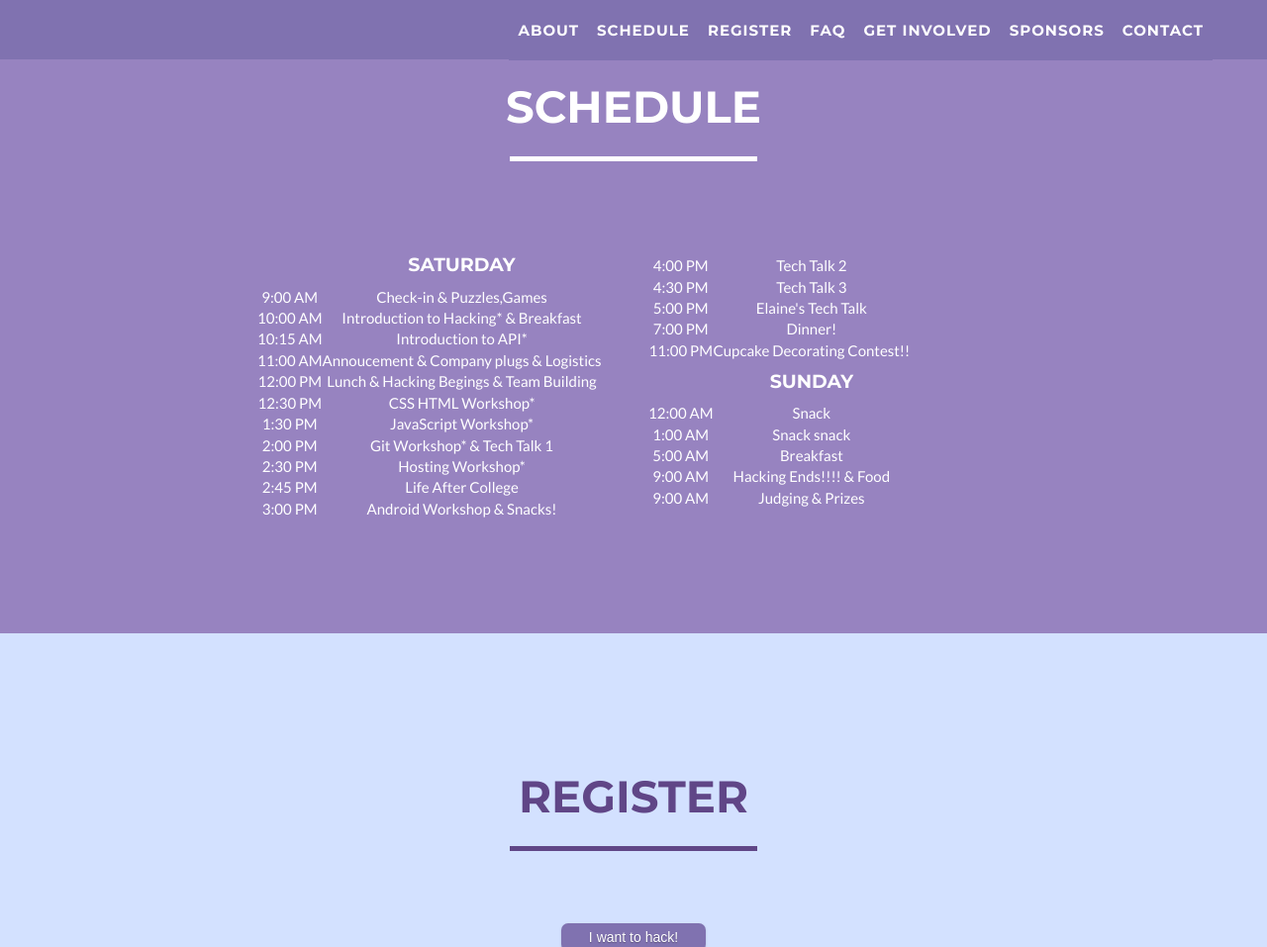
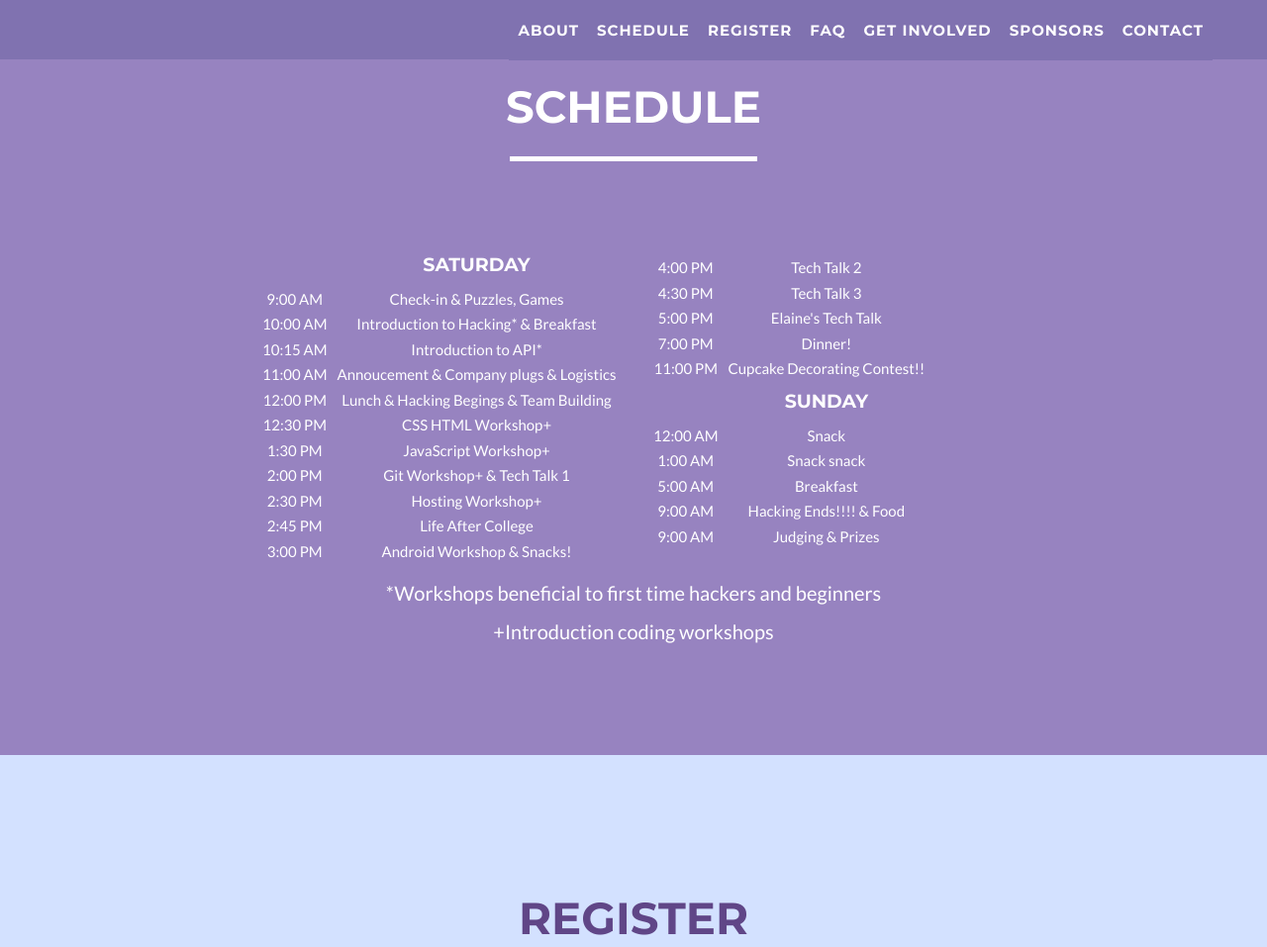
Before and after one commit to ruhackhers/ruhackhers-2016, a Jekyll site: the page built from index.html, in a window 1280 px wide and 1400 px high, scrolled down 1521 px, cut to the strip 0-957 px from the top of the window. Shown: the whole strip at 99% size. Built offline with Jekyll 4.4.1, drawn with Linux system fonts in a browser that asks for light colours; a style sheet for code colours, icons or effects is not loaded.

Commit message:
schedule quick design change
simple

```diff
--- a/_includes/schedule.html
+++ b/_includes/schedule.html
@@ -30,6 +30,16 @@
 
 .sched{
 	text-align: center;
+	line-height: 170%;
+}
+
+.sched td{
+	padding-left: 5px;
+	padding-right: 5px;
+}
+.footnotes{
+	text-align: center;
+	font-size: 14px;
 }
 
 
@@ -41,7 +51,7 @@
 					</tr>
 					<tr>
 						<td class="tg-031e">9:00 AM</td>
-						<td class="tg-031e">Check-in &amp; Puzzles,Games</td>
+						<td class="tg-031e">Check-in &amp; Puzzles, Games</td>
 					</tr>
 					<tr>
 						<td class="tg-031e">10:00 AM</td>
@@ -61,19 +71,19 @@
 					</tr>
 					<tr>
 						<td class="tg-031e">12:30 PM</td>
-						<td class="tg-031e">CSS HTML Workshop*</td>
+						<td class="tg-031e">CSS HTML Workshop+</td>
 					</tr>
 					<tr>
 						<td class="tg-031e">1:30 PM</td>
-						<td class="tg-031e">JavaScript Workshop*</td>
+						<td class="tg-031e">JavaScript Workshop+</td>
 					</tr>
 					<tr>
 						<td class="tg-031e">2:00 PM</td>
-						<td class="tg-031e">Git Workshop* &amp; Tech Talk 1</td>
+						<td class="tg-031e">Git Workshop+ &amp; Tech Talk 1</td>
 					</tr>
 					<tr>
 						<td class="tg-031e">2:30 PM</td>
-						<td class="tg-031e">Hosting Workshop*</td>
+						<td class="tg-031e">Hosting Workshop+</td>
 					</tr>
 					<tr>
 						<td class="tg-031e">2:45 PM</td>
@@ -154,5 +164,9 @@
 				</table>
 			</div>
 		</div>
+		<div class="footnotes">
+			<p>*Workshops beneficial to first time hackers and beginners</p>
+			<p>+Introduction coding workshops</p>
+		</div>
 	</div>
 </section>
```
